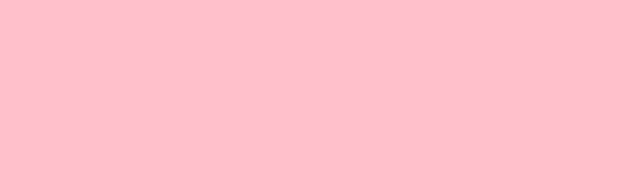
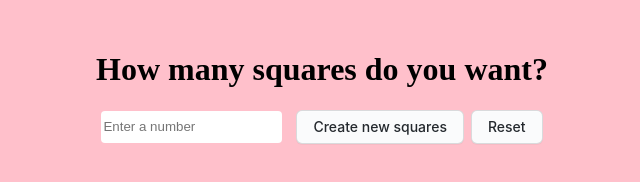
Before and after one commit to ahdrage/etch, a plain HTML site: page index.html in a window 1280 px wide. Shown: the whole page, without its empty margins (318-958 px from the left). Drawn offline with Linux system fonts and the light colour scheme.

Commit message:
Add files via upload

```diff
--- a/index.html
+++ b/index.html
@@ -14,8 +14,18 @@
 
     <body>
 
+    <h1 class="headline">How many squares do you want?</h1>
+    <div class="inputContainer">
+    <input id="userInput" placeholder="Enter a number" type="text">
+    <div id="test"></div>
+   <!--  <button class="button-4" onclick="returnText()">Create new squares</button> -->
+    <button class="button-4" onclick="returnText()" role="button">Create new squares</button>
+    <button class="button-4" onclick="reset()" role="button">Reset</button>
+
+    </div>
 
     <div class="container"></div>
+
 
     <script src="code.js"></script>
 
--- a/style.css
+++ b/style.css
@@ -7,8 +7,8 @@ body {
 
 .container {
   margin: 0 auto;
-  width: min(100vh, 100vw);
-  height: min(100vh, 100vw);
+  width: 600px;
+  height: 600px;;
   display: grid;
 }
 
@@ -22,3 +22,80 @@ body {
 .allCells {
   background-color: white;
 }
+
+#button {
+
+}
+
+.inputContainer {
+  display: flex;
+  justify-content: center;
+  gap: 7px;
+  align-items: center;
+  margin-bottom: 15px;
+}
+
+#userInput {
+  height: 30px;
+  border: none;;
+  border-radius: 4px;
+  font-weight: 400;
+}
+
+
+.button-4 {
+  appearance: none;
+  background-color: #FAFBFC;
+  border: 1px solid rgba(27, 31, 35, 0.15);
+  border-radius: 6px;
+  box-shadow: rgba(27, 31, 35, 0.04) 0 1px 0, rgba(255, 255, 255, 0.25) 0 1px 0 inset;
+  box-sizing: border-box;
+  color: #24292E;
+  cursor: pointer;
+  display: inline-block;
+  font-family: -apple-system, system-ui, "Segoe UI", Helvetica, Arial, sans-serif, "Apple Color Emoji", "Segoe UI Emoji";
+  font-size: 14px;
+  font-weight: 500;
+  line-height: 20px;
+  list-style: none;
+  padding: 6px 16px;
+  position: relative;
+  transition: background-color 0.2s cubic-bezier(0.3, 0, 0.5, 1);
+  user-select: none;
+  -webkit-user-select: none;
+  touch-action: manipulation;
+  vertical-align: middle;
+  white-space: nowrap;
+  word-wrap: break-word;
+}
+
+.button-4:hover {
+  background-color: #F3F4F6;
+  text-decoration: none;
+  transition-duration: 0.1s;
+}
+
+.button-4:disabled {
+  background-color: #FAFBFC;
+  border-color: rgba(27, 31, 35, 0.15);
+  color: #959DA5;
+  cursor: default;
+}
+
+.button-4:active {
+  background-color: #EDEFF2;
+  box-shadow: rgba(225, 228, 232, 0.2) 0 1px 0 inset;
+  transition: none 0s;
+}
+
+.button-4:focus {
+  outline: 1px transparent;
+}
+
+.button-4:before {
+  display: none;
+}
+
+.button-4:-webkit-details-marker {
+  display: none;
+}
```
